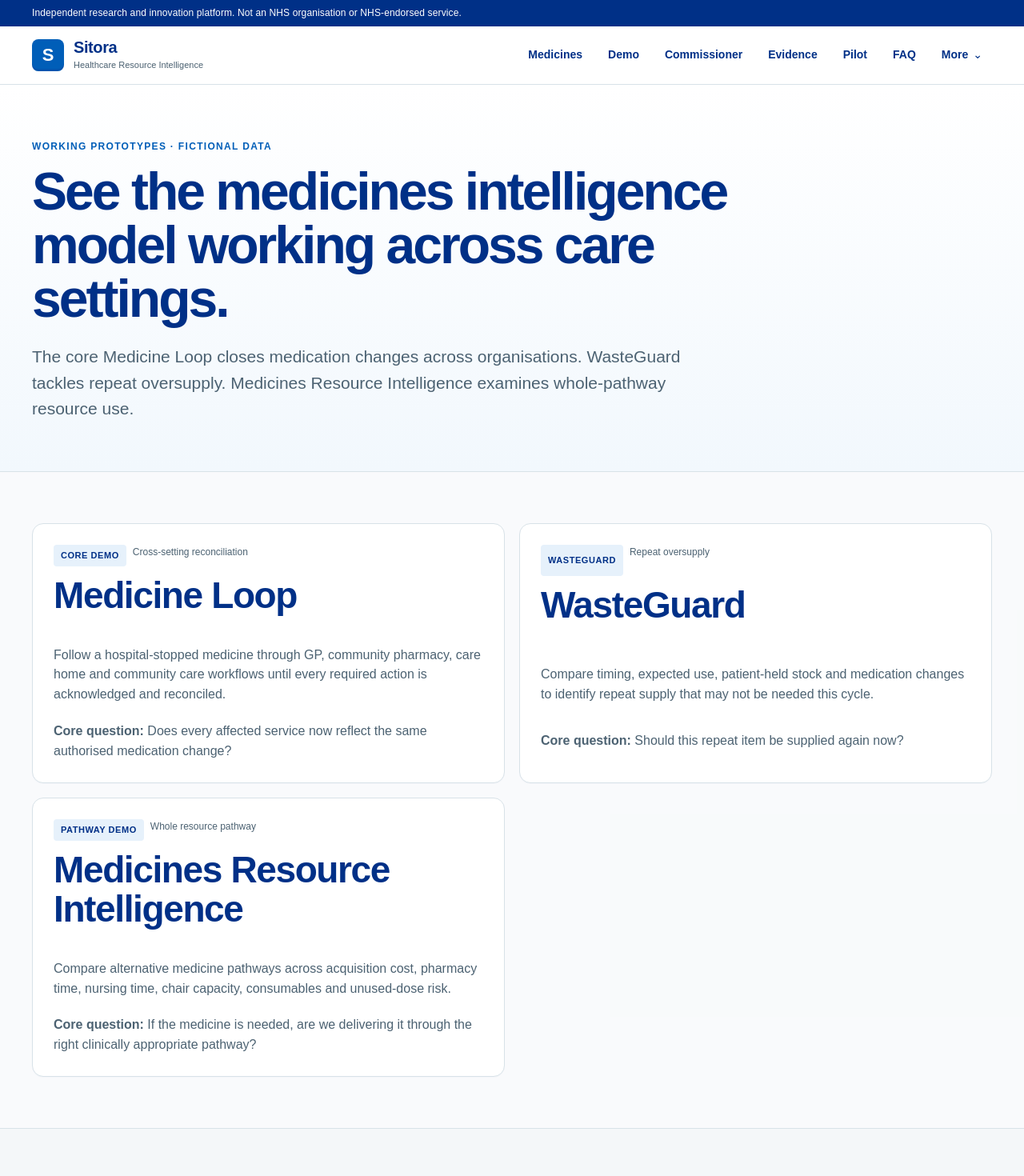
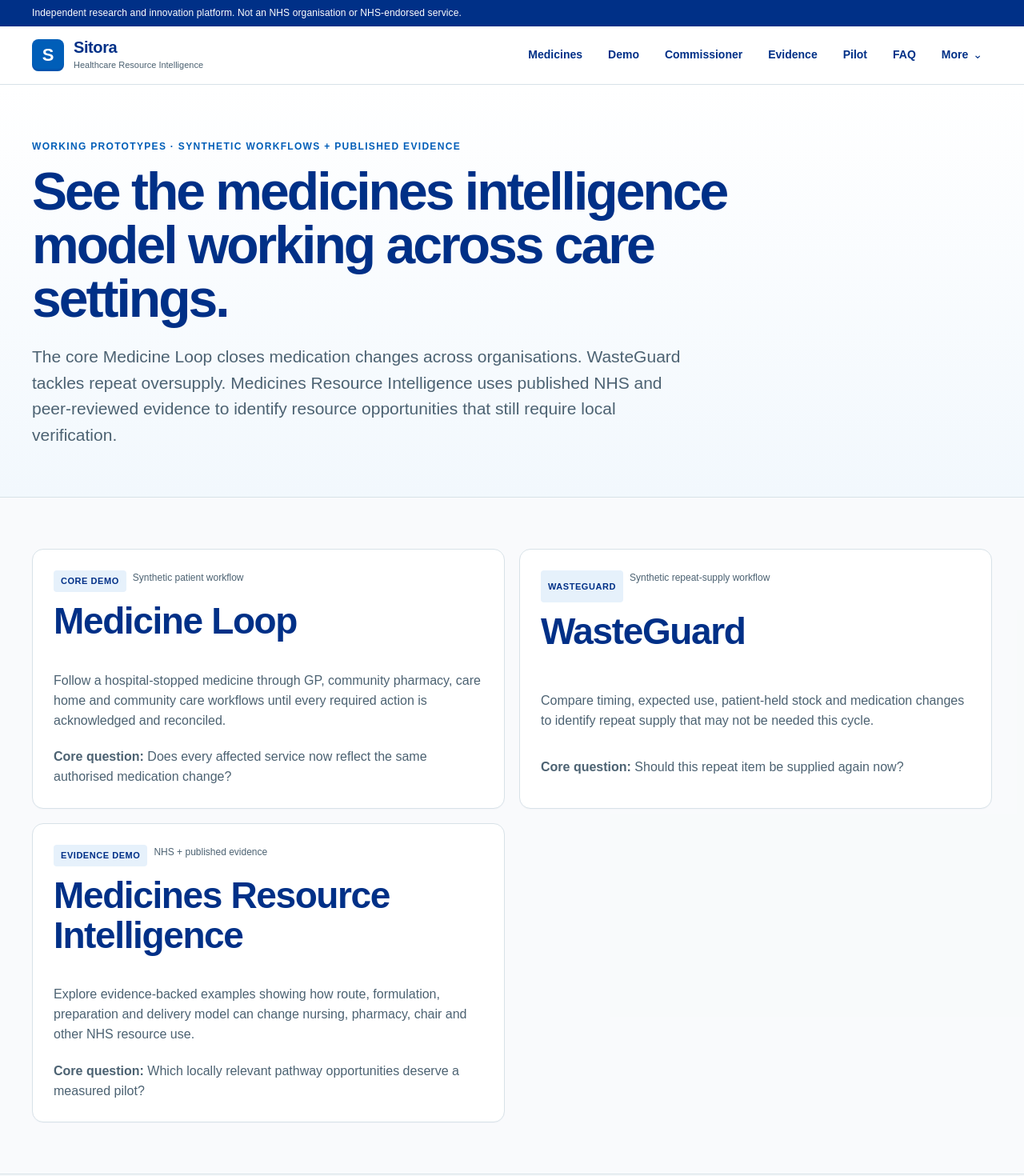
Before and after one commit to Nylon1/NHS, a Next.js app: page /demo in a window 1280 px wide. Shown: the top 1470 px of the page at 80% size. Built offline with nearby package versions, Linux system fonts and the light colour scheme.

Commit message:
Clarify demo data and evidence provenance

```diff
--- a/app/demo/page.tsx
+++ b/app/demo/page.tsx
@@ -5,33 +5,33 @@ export default function DemoHubPage() {
     <>
       <section className="page-head">
         <div className="shell">
-          <div className="eyebrow">Working prototypes · fictional data</div>
+          <div className="eyebrow">Working prototypes · synthetic workflows + published evidence</div>
           <h1>See the medicines intelligence model working across care settings.</h1>
-          <p className="lede">The core Medicine Loop closes medication changes across organisations. WasteGuard tackles repeat oversupply. Medicines Resource Intelligence examines whole-pathway resource use.</p>
+          <p className="lede">The core Medicine Loop closes medication changes across organisations. WasteGuard tackles repeat oversupply. Medicines Resource Intelligence uses published NHS and peer-reviewed evidence to identify resource opportunities that still require local verification.</p>
         </div>
       </section>
 
       <section className="section">
         <div className="shell card-grid">
           <Link className="card card-link evidence-card" href="/demo/medicine-loop">
-            <div className="meta-row"><span className="badge">Core demo</span><span>Cross-setting reconciliation</span></div>
+            <div className="meta-row"><span className="badge">Core demo</span><span>Synthetic patient workflow</span></div>
             <h2>Medicine Loop</h2>
             <p>Follow a hospital-stopped medicine through GP, community pharmacy, care home and community care workflows until every required action is acknowledged and reconciled.</p>
             <p><strong>Core question:</strong> Does every affected service now reflect the same authorised medication change?</p>
           </Link>
 
           <Link className="card card-link evidence-card" href="/demo/wasteguard">
-            <div className="meta-row"><span className="badge">WasteGuard</span><span>Repeat oversupply</span></div>
+            <div className="meta-row"><span className="badge">WasteGuard</span><span>Synthetic repeat-supply workflow</span></div>
             <h2>WasteGuard</h2>
             <p>Compare timing, expected use, patient-held stock and medication changes to identify repeat supply that may not be needed this cycle.</p>
             <p><strong>Core question:</strong> Should this repeat item be supplied again now?</p>
           </Link>
 
           <Link className="card card-link evidence-card" href="/demo/medicines-resource-intelligence">
-            <div className="meta-row"><span className="badge">Pathway demo</span><span>Whole resource pathway</span></div>
+            <div className="meta-row"><span className="badge">Evidence demo</span><span>NHS + published evidence</span></div>
             <h2>Medicines Resource Intelligence</h2>
-            <p>Compare alternative medicine pathways across acquisition cost, pharmacy time, nursing time, chair capacity, consumables and unused-dose risk.</p>
-            <p><strong>Core question:</strong> If the medicine is needed, are we delivering it through the right clinically appropriate pathway?</p>
+            <p>Explore evidence-backed examples showing how route, formulation, preparation and delivery model can change nursing, pharmacy, chair and other NHS resource use.</p>
+            <p><strong>Core question:</strong> Which locally relevant pathway opportunities deserve a measured pilot?</p>
           </Link>
         </div>
       </section>
@@ -39,7 +39,7 @@ export default function DemoHubPage() {
       <section className="section">
         <div className="shell callout">
           <strong>Important</strong>
-          <p>These are product demonstrations using fictional data. They are not clinical tools, do not connect to NHS patient records and do not make prescribing decisions.</p>
+          <p>Medicine Loop and WasteGuard use synthetic patient/workflow data. The resource demo uses published evidence with source links and limitations. None of the demos are clinical tools, and published effects are never presented as verified local savings.</p>
         </div>
       </section>
     </>
```
